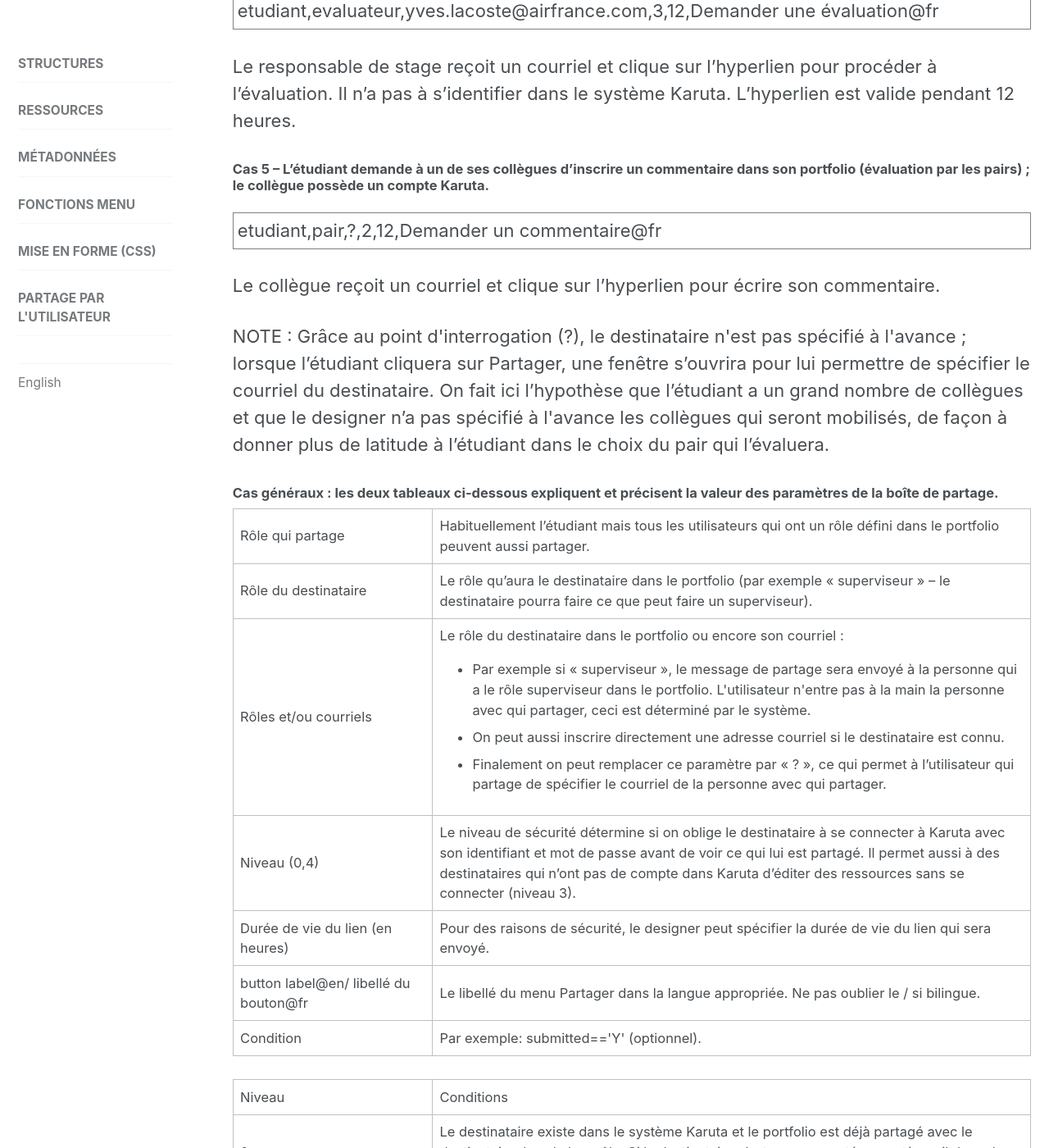
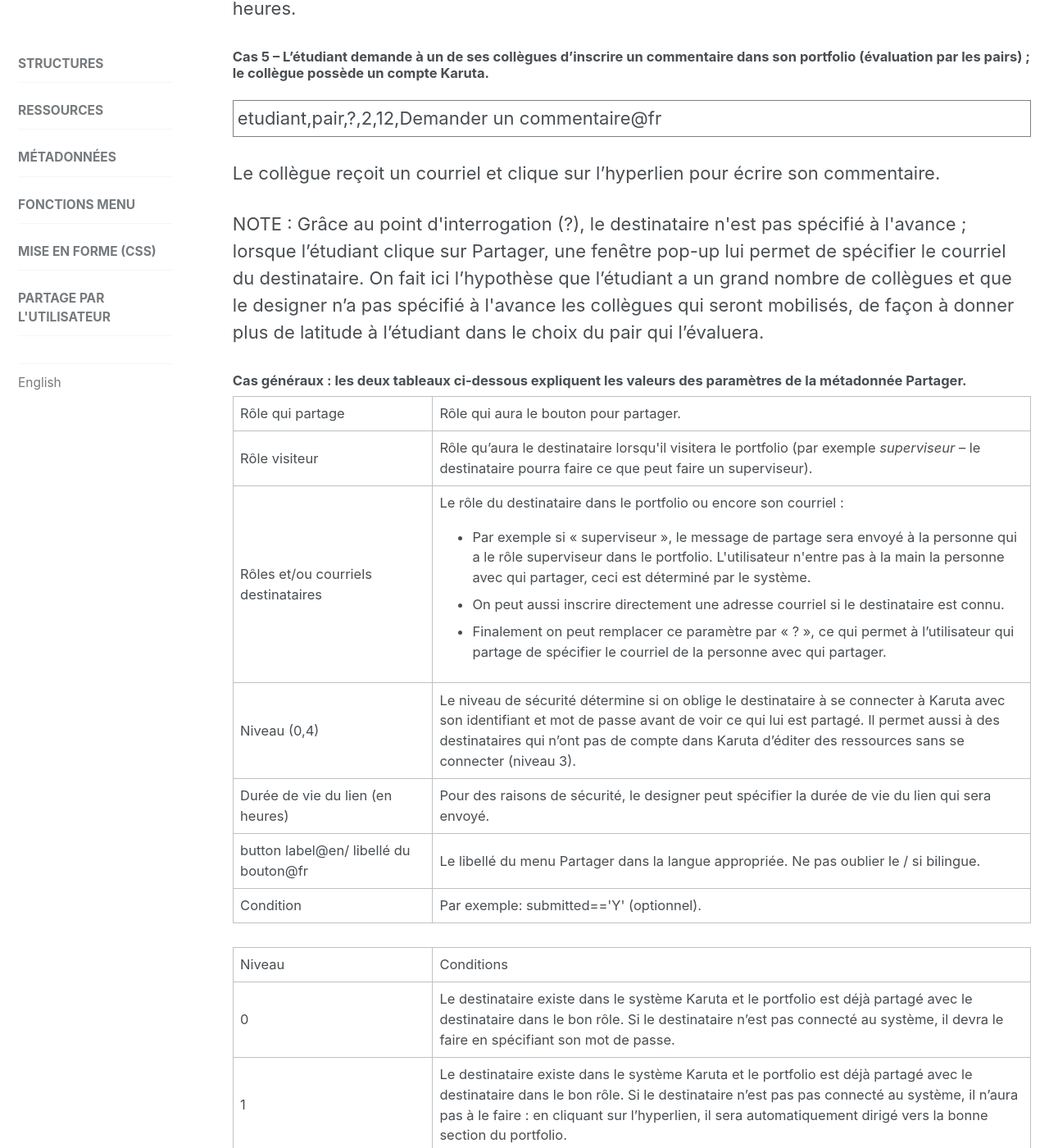
Before and after one commit to karutaproject/karuta-frontend-documentation, a Jekyll site: the page built from _pages/sharing_fr.html, in a window 1280 px wide and 1400 px high, scrolled down 3010 px. Shown: the whole window at 82% size. Built offline with Jekyll 4.4.1, drawn with Linux system fonts in a browser that asks for light colours; some of the changed text lies outside the part shown.

Commit message:
corrections

```diff
--- a/_pages/sharing_fr.html
+++ b/_pages/sharing_fr.html
@@ -27,7 +27,7 @@ sidebar:
 </ul>
 
 <h4>Dans le portfolio</h4>
-<img src='../assets/img/image003.png' width='80%'/>
+<img src='../assets/img/image003.png' width='100%'/>
 <p>
 	Dans l'exemple ci-dessus, lorsque l’étudiant clique sur "Partager avec un pair", le système envoie un
 	courriel au pair avec un hyperlien vers la section du portfolio dans laquelle il pourra inscrire son
@@ -35,7 +35,7 @@ sidebar:
 </p>
 
 <h4>Dans le courriel</h4>
-<img src='../assets/img/image006.png' width='100%'/>
+<img src='../assets/img/image006.png' width='70%'/>
 
 <h4>Dans les métadonnées</h4>
 <img src='../assets/img/image008.png' width='80%'/>
@@ -61,11 +61,11 @@ sidebar:
 <p class='champ'>etudiant,all,?,4,unlimited,Partager@fr</p>
 <p>
 	NOTE 1&nbsp;: Grâce au point d'interrogation (?), le destinataire n'est pas spécifié à l'avance&nbsp;;
-	lorsque l’étudiant cliquera sur Partager, une fenêtre s’ouvrira pour lui permettre de spécifier le
-	courriel du destinataire.
+	lorsque l’étudiant clique sur Partager, une fenêtre pop-up lui permet de spécifier le courriel du
+	destinataire.
 </p>
 <p>
-	Note 2&nbsp;: Lors de l’instanciation du portfolio, le rôle <i>all</i> doit être partagé avec
+	NOTE 2&nbsp;: Lors de l’instanciation du portfolio, le rôle <i>all</i> doit être partagé avec
 	l’utilisateur <i>public</i>.
 </p>
 
@@ -78,8 +78,8 @@ sidebar:
 <p class='champ'>etudiant,all,?,4,24,Partager@fr</p>
 <p>
 	NOTE 1&nbsp;: Grâce au point d'interrogation (?), le destinataire n'est pas spécifié à l'avance&nbsp;;
-	lorsque l’étudiant cliquera sur Partager, une fenêtre s’ouvrira pour lui permettre de spécifier le
-	courriel du destinataire.
+	lorsque l’étudiant clique sur Partager, une fenêtre pop-up lui permet de spécifier le courriel du
+	destinataire.
 </p>
 <p>
 	NOTE 2&nbsp;: Lors de l’instanciation du portfolio, le rôle <i>all</i> doit être partagé avec
@@ -117,32 +117,31 @@ sidebar:
 <p>Le collègue reçoit un courriel et clique sur l’hyperlien pour écrire son commentaire.</p>
 <p>
 	NOTE&nbsp;: Grâce au point d'interrogation (?), le destinataire n'est pas spécifié à l'avance&nbsp;;
-	lorsque l’étudiant cliquera sur Partager, une fenêtre s’ouvrira pour lui permettre de spécifier le
-	courriel du destinataire. On fait ici l’hypothèse que l’étudiant a un grand nombre de collègues et
+	lorsque l’étudiant clique sur Partager, une fenêtre pop-up lui permet de spécifier le courriel du
+	destinataire. On fait ici l’hypothèse que l’étudiant a un grand nombre de collègues et
 	que le designer n’a pas spécifié à l'avance les collègues qui seront mobilisés, de façon à
 	donner plus de latitude à l’étudiant dans le choix du pair qui l’évaluera.
 </p>
 
-
 <h4>
-	Cas généraux&nbsp;: les deux tableaux ci-dessous expliquent et précisent la valeur des paramètres de
-	la boîte de partage.
+	Cas généraux&nbsp;: les deux tableaux ci-dessous expliquent les valeurs des paramètres de
+	la métadonnée Partager.
 </h4>
 
 <table>
 	<tr>
 		<td width='25%'>Rôle qui partage</td>
-		<td>Habituellement l’étudiant mais tous les utilisateurs qui ont un rôle défini dans le portfolio peuvent aussi partager.</td>
+		<td>Rôle qui aura le bouton pour partager.</td>
 	</tr>
 	<tr>
-		<td>Rôle du destinataire</td>
+		<td>Rôle visiteur</td>
 		<td>
-			Le rôle qu’aura le destinataire dans le portfolio (par exemple « superviseur » – le destinataire pourra faire ce
-			que peut faire un superviseur).
+			Rôle qu’aura le destinataire lorsqu'il visitera le portfolio (par exemple
+			<i>superviseur</i>&nbsp;– le destinataire pourra faire ce que peut faire un superviseur).
 		</td>
 	</tr>
 	<tr>
-		<td>Rôles et/ou courriels </td>
+		<td>Rôles et/ou courriels destinataires</td>
 		<td>
 			Le rôle du destinataire dans le portfolio ou encore son courriel :
 			<ul>
```
